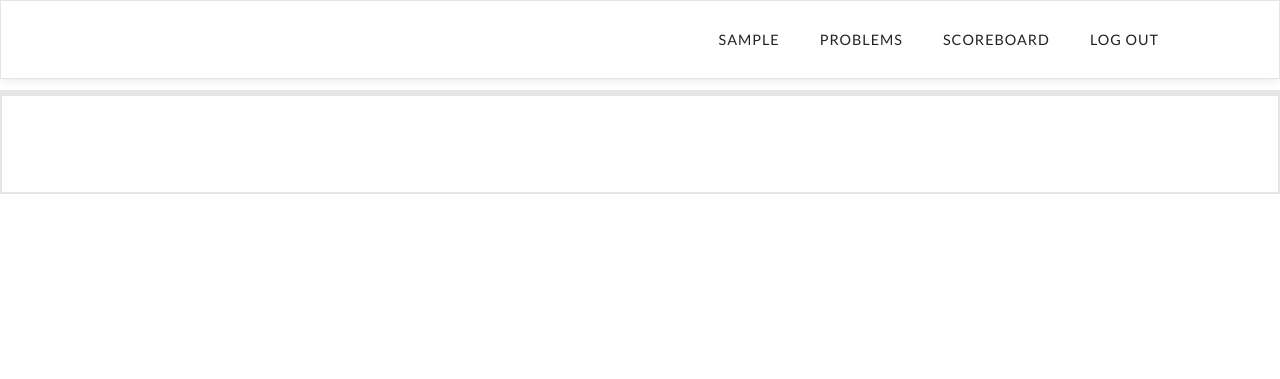
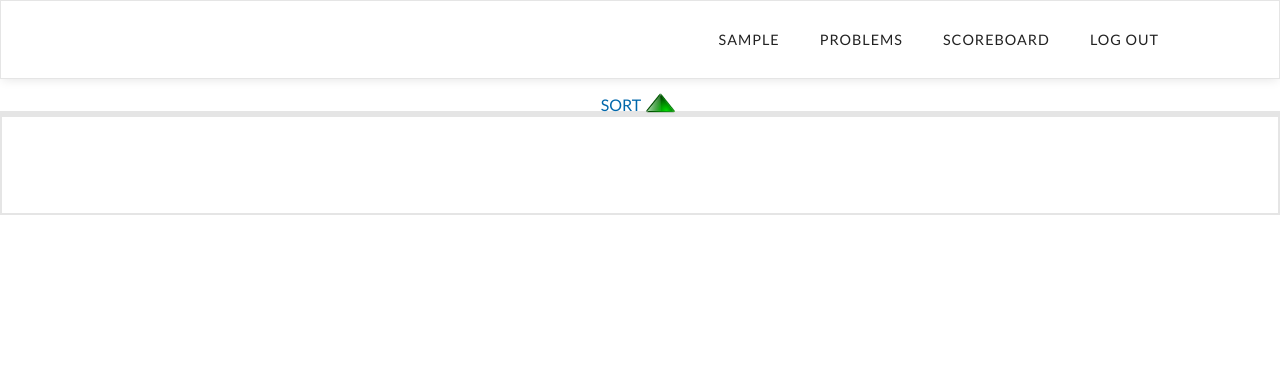
Before and after one commit to hci-a-if-its-2019/final-project-indrakeenam, a PHP site: page /myproblem.php?sort=ASC in a window 1280 px wide. Shown: the top 379 px of the page. Run offline with PHP 8.4, Linux system fonts and the light colour scheme; the visitor is signed in with stand-in values (Sample User, id 1); data that the repository does not hold is empty; some libraries are stand-ins or nearby versions.

Commit message:
Done Sort

```diff
--- a/artifact/source/revised/ctfweb/css/style.css
+++ b/artifact/source/revised/ctfweb/css/style.css
@@ -382,4 +382,22 @@ td, th {
 .r-sideproblem {
   float: right;
 }
+
+.problem_sort {
+  width: 100%;
+  text-align: center;
+  display: inline-block;
+}
+
+.problem_sort .sort-ASC {
+  display: inline-block;
+  -webkit-transform: rotateZ(180deg) !important;
+          transform: rotateZ(180deg) !important;
+}
+
+.problem_sort img {
+  position: relative;
+  top: 10px;
+  height: 35px;
+}
 /*# sourceMappingURL=style.css.map */
--- a/artifact/source/revised/ctfweb/css/style.scss
+++ b/artifact/source/revised/ctfweb/css/style.scss
@@ -11,3 +11,19 @@
 .r-sideproblem{
     float: right;
 }
+
+.problem_sort{
+    width: 100%;
+    text-align: center;
+    display: inline-block;
+    .sort-ASC{
+
+        display: inline-block;
+        transform: rotateZ(180deg) !important;
+    }
+    img{
+        position: relative;
+        top: 10px;
+        height: 35px;
+    }
+}
--- a/artifact/source/revised/ctfweb/myproblem.php
+++ b/artifact/source/revised/ctfweb/myproblem.php
@@ -4,14 +4,23 @@
 	include("auth.php");
 	include("db.php");
 	include("submitproblem.php");
+	$sort = "DESC";
+	$flipSort = "ASC";
+	if(isset($_GET['sort'])){
+		if($_GET['sort'] == "ASC"){
+			$sort = "ASC";
+			$flipSort = "DESC";
+		}
+	}
 ?>
 
 <?php include 'part/header.php'; ?>
 <?php include 'part/navbar.php'; ?>
 <h2 id='p1'>My Problems</h2>
+<a class="problem_sort" href="?sort=<?php echo $flipSort; ?>">SORT 	<img src="img/arrow.png" class="sort-<?php echo $flipSort; ?>"></a>
 <?php
 	$uname = $_SESSION['username'];
-	$queryp = "SELECT * FROM problems WHERE `username`='$uname'";
+	$queryp = "SELECT * FROM problems WHERE `username`='$uname' ORDER BY p_id ".$sort;
 	$resultp = mysqli_query($con,$queryp);
 	while($row = mysqli_fetch_assoc($resultp)){
 		?>
```
Also changed, not shown: artifact/source/revised/ctfweb/img/arrow.png (added), 1 other file.
